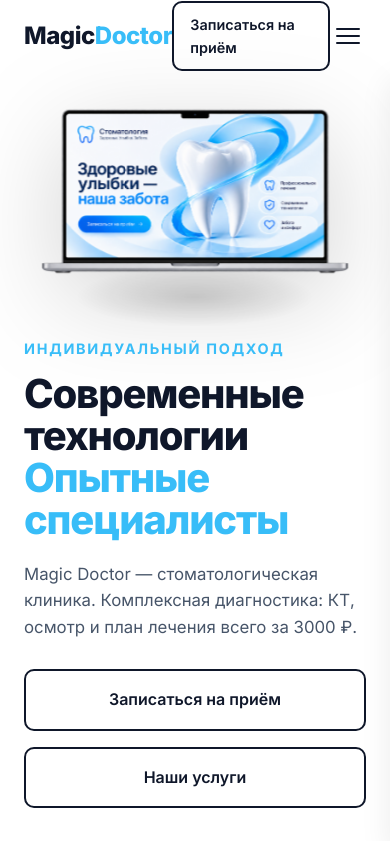
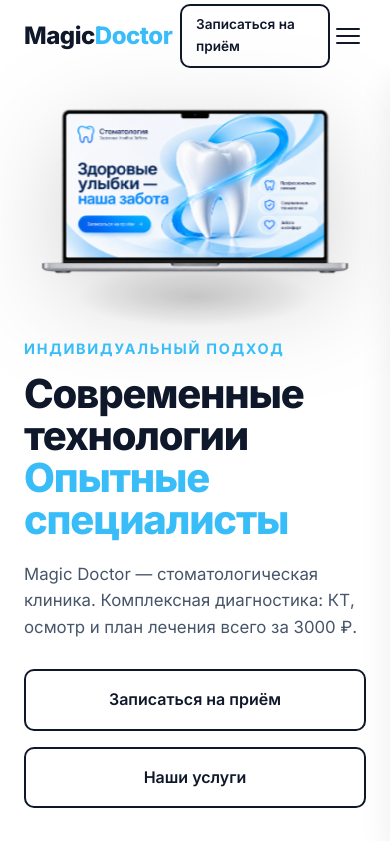
Before and after one commit to Pavel4338924/pure-dental, a plain HTML site: page index.html in a window 390 px wide. Shown: the top 841 px of the page. Drawn offline with Linux system fonts and the light colour scheme.

Commit message:
Add files via upload

```diff
--- a/style.css
+++ b/style.css
@@ -1570,6 +1570,21 @@ img {
     }
 }
 
+/* === FIX: кнопка в шапке на мобильных === */
+@media (max-width: 900px) {
+    .header .nav-container .btn-primary,
+    .header .btn-primary,
+    header .btn.btn-primary,
+    #header .btn-primary {
+        max-width: 150px !important;
+        width: auto !important;
+        padding: 8px 14px !important;
+        font-size: 0.85rem !important;
+        margin-left: auto !important;
+        box-sizing: border-box !important;
+    }
+}
+
 /* Placeholders (no photos) */
 .screen-placeholder {
     height: 320px;
```
